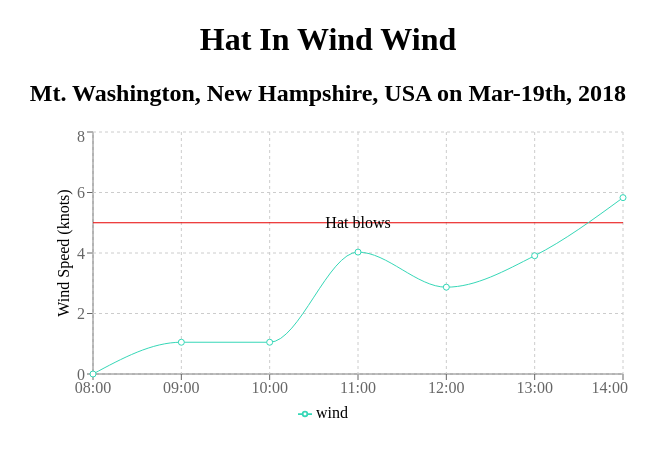
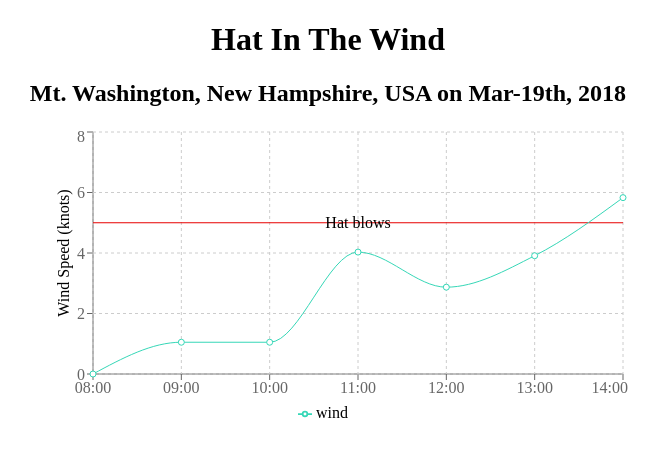
Before and after one commit to shanioren/the-hat-in-the-wind, a React (Create React App) app: page / in a window 1280 px wide. Shown: the top 456 px of the page, without its empty margins (312-971 px from the left). Built offline with nearby package versions, Linux system fonts and the light colour scheme.

Commit message:
Fix header text

```diff
--- a/package.json
+++ b/package.json
@@ -5,7 +5,6 @@
   "dependencies": {
     "enzyme": "^3.6.0",
     "enzyme-adapter-react-16": "^1.5.0",
-    "heroku": "^7.16.0",
     "lodash": "^4.17.11",
     "moment": "^2.22.2",
     "moment-timezone": "^0.5.21",
--- a/src/components/HatInTheWind.js
+++ b/src/components/HatInTheWind.js
@@ -17,7 +17,7 @@ const HeaderContainer = styled.div`
 const HatInTheWind = ({title, windData , isLoading}) => (
   <div>
     <HeaderContainer>
-      <h1>Hat In Wind Wind</h1>
+      <h1>Hat In The Wind</h1>
       { title && (
         <h2>{title}</h2>
       )}
```
